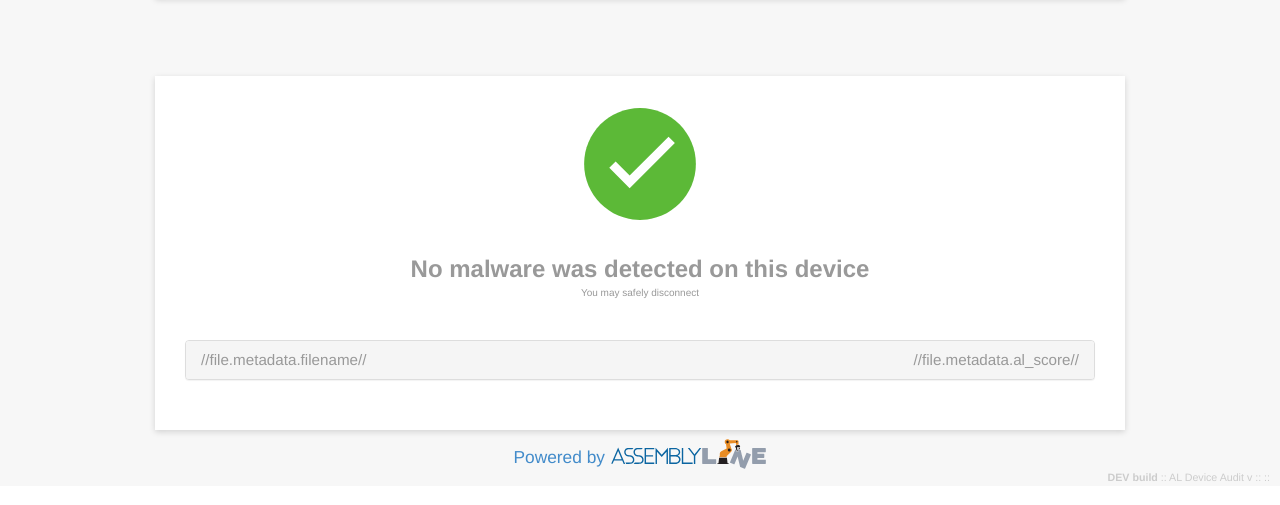
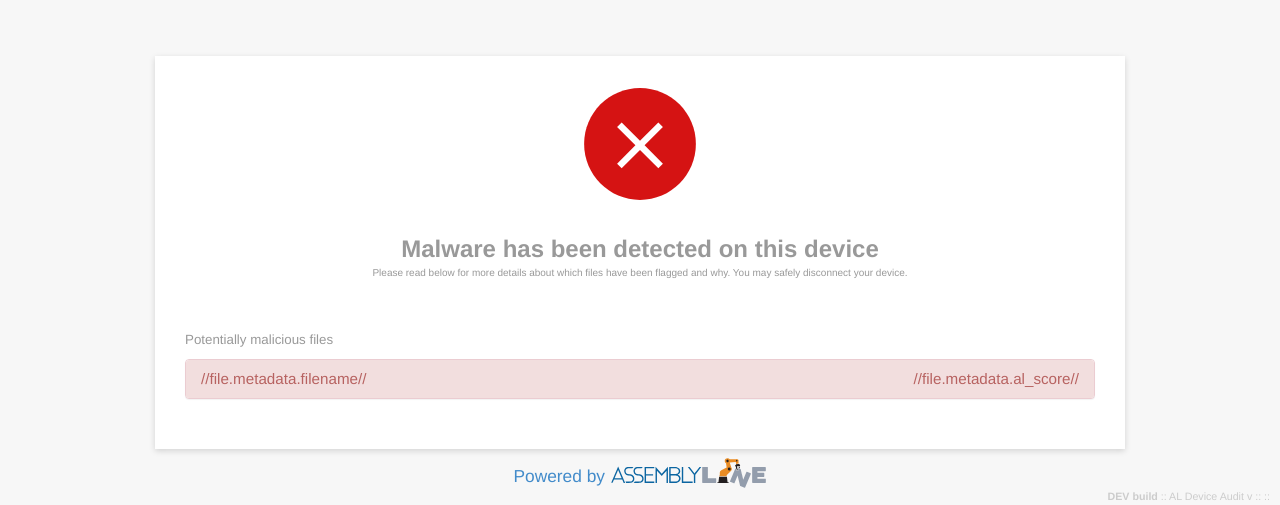
Before and after one commit to RobbieEarle/al_da, a Flask app: page / in a window 1280 px wide. Shown: the part 544-1049 px from the top of the page. Before the commit the page ends 1025 px from the top, so only its background shows below. Run offline with Flask 2, Linux system fonts and the light colour scheme; some libraries are stand-ins or nearby versions.

Commit message:
Created failure screen. Now outputs malicious files separately.

```diff
--- a/ui/app.py
+++ b/ui/app.py
@@ -74,12 +74,22 @@ def to_kiosk(args):
     output = args
 
 
-# Called by scrape_drive.py when all files have been ingested. Argument will be dict containing all ingested file info
-@socketio.on('all_files')
-def to_kiosk(all_files):
-    print json.dumps(all_files)
-    all_files_json = json.dumps(all_files)
-    socketio.emit('all_files', all_files_json)
+# Called by scrape_drive.py when all files have been ingested. Argument will be list containing information on all
+# files that passed the scan. List is JSONified and sent to angular_controller.js
+@socketio.on('pass_files')
+def to_kiosk(pass_files):
+    print json.dumps(pass_files)
+    pass_files_json = json.dumps(pass_files)
+    socketio.emit('pass_files_json', pass_files_json)
+
+
+# Called by scrape_drive.py when all files have been ingested. Argument will be list containing information on all
+# files that did not pass the scan. List is JSONified and sent to angular_controller.js
+@socketio.on('mal_files')
+def to_kiosk(mal_files):
+    print json.dumps(mal_files)
+    mal_files_json = json.dumps(mal_files)
+    socketio.emit('mal_files_json', mal_files_json)
 
 
 # Called by scrape_drive.py to activate an automatic scroll event. Argument contains location to scroll to
--- a/ui/static/css/custom.css
+++ b/ui/static/css/custom.css
@@ -9,7 +9,7 @@
 	animation-fill-mode: forwards;
 }
 
-@media (min-width: 992px){
+@media (min-width: 992px) {
     .user_output_img {
 		width: 16%;
 		animation-fill-mode: forwards;
@@ -21,7 +21,7 @@
 	animation-fill-mode: forwards;
 }
 
-@media (min-width: 992px){
+@media (min-width: 992px) {
     .results_img {
 		width: 16%;
 		animation-fill-mode: forwards;
@@ -66,18 +66,22 @@
     padding-bottom: 40px;
 }
 
-.row{
+.row {
     display: table-row;
 }
 
-.cellHead{
+.cellHead {
     display: table-cell;
     font-size: 95%;
     width:100%;
 }
 
-.cellCollapse{
+.cellCollapse {
     display: table-cell;
     font-size: 85%;
     width:33%;
 }
+
+.mal_file_header {
+    opacity: 0.8;
+}
--- a/ui/static/js/angular_controller.js
+++ b/ui/static/js/angular_controller.js
@@ -126,21 +126,25 @@ app.controller('ResultsController', ['$scope',
 
         // By default the results panel is not shown
         $scope.show_results = true;
+        $scope.show_pass_header = false;
+        $scope.show_mal_header = true;
+        $scope.scan_success = false;
+        $scope.no_files = false;
 
-        $scope.tbl_all_files = [{"alert": {"sid": "21aaa2dc-0c07-4892-aad7-1aaf85c681e6"},
-            "entropy": 3.188721875540867, "md5": "a1ceb4b583d7a7a7f5a17d4cb48bb1b3",
-            "metadata": {"al_score": 0, "filename": "WPSettings.dat",
-                "path": "/home/user/al_ui/imported_files/dev/sdb1/temp_device/System Volume Information/WPSettings.dat",
-                "ts": "2018-06-13T15:52:36.531014Z", "type": "TERMINAL"}, "overrides": {"classification": "U",
-                "deep_scan": false, "description": "[TERMINAL] Inspection of file: WPSettings.dat",
-                "generate_alert": false, "groups": ["ADMIN", "INTERNAL", "USERS"],
-                "ignore_cache": false, "ignore_filtering": false, "max_extracted": 100, "max_supplementary": 100,
+        $scope.tbl_mal_files = [{"alert": {"sid": "4242602c-16b3-4ce7-8f07-e1a0acf5680d"}, "entropy": 7.99979132865562,
+            "md5": "a98d13885e7788529aaaae9e3a7826b1", "metadata": {"al_score": 3010,
+                "filename": "282f5511c4fd43fbea6964ac71dca495.cart",
+                "path": "/home/user/al_ui/imported_files/dev/sdb2/temp_device/282f5511c4fd43fbea6964ac71dca495.cart",
+                "ts": "2018-06-13T19:26:23.960380Z", "type": "TERMINAL"}, "overrides": {"classification": "U",
+                "deep_scan": false, "description": "[TERMINAL] Inspection of file: 282f5511c4fd43fbea6964ac71dca495.cart",
+                "generate_alert": false, "groups": ["ADMIN", "INTERNAL", "USERS"], "ignore_cache": false,
+                "ignore_filtering": false, "max_extracted": 100, "max_supplementary": 100,
                 "notification_queue": "nq-ingest_queue", "notification_threshold": null, "params": {}, "priority": 150,
-                "profile": true, "resubmit_to": [], "scan_key": "67796ccbc4082aca0d2853d30bfb0bcav0",
+                "profile": true, "resubmit_to": [], "scan_key": "3a5272f260593de5f790bba35bf6b355v0",
                 "selected": ["Extraction", "Static Analysis"], "submitter": "admin", "ttl": 1}, "priority": 150,
-            "sha1": "bc6f55eceec05885d317848d6aa83546a4d20ccd",
-            "sha256": "132eba38061e6afab4b530304b2c4ac79821df924c1adeb04b743b0f93741654", "size": 12,
-            "type": "TERMINAL"}];
+            "sha1": "7d142a3c8bebdd40c06a0747c9973036994b8e74",
+            "sha256": "9abfe28034469dc17803dd5565afb86a09851de2df2c8f753832f4f41b756ad6",
+            "size": 902026, "type": "TERMINAL"}];
 
         // ----------
 
@@ -198,13 +202,45 @@ app.controller('ResultsController', ['$scope',
             }
         });
 
-        socket.on('all_files', function(all_files){
-            _.defer(function() {
-                $scope.$apply(function () {
-                    console.log("Received files")
-                    $scope.tbl_all_files = JSON.parse(all_files);
+        socket.on('mal_files_json', function(mal_files){
+            if (!_.isEmpty(mal_files)) {
+                _.defer(function () {
+                    $scope.$apply(function () {
+                        $scope.scan_success = false;
+                        console.log("Parsing mal_files");
+                        console.log(mal_files);
+                        $scope.tbl_mal_files = JSON.parse(mal_files);
+                    });
                 });
-            });
+            }
+            else {
+                _.defer(function() {
+                    $scope.$apply(function () {
+                        $scope.scan_success = true;
+                    });
+                });
+            }
+        });
+
+        socket.on('pass_files_json', function(pass_files){
+            if (!_.isEmpty(pass_files))
+                _.defer(function() {
+                    $scope.$apply(function () {
+                        $scope.no_files = false;
+                        $scope.show_pass_header = true;
+                        $scope.tbl_pass_files = JSON.parse(pass_files);
+                    });
+                });
+            else {
+                _.defer(function () {
+                    $scope.$apply(function () {
+                        $scope.show_pass_header = false;
+                        if ($scope.scan_success)
+                            $scope.no_files = true;
+                    });
+                });
+            }
+
         });
 
         // ----------
--- a/ui/templates/scan.html
+++ b/ui/templates/scan.html
@@ -5,54 +5,101 @@
 {% endblock %}
 {% block js_import %}
 <script type="text/javascript" src="/static/js/socket.io.js"></script>
-<script type="text/javascript" src="/static/js/socket_controller.js"></script>
 <script src="/static/js/angular_controller.js"></script>
 {% endblock %}
 {% block content %}
     <section id="main" role="main">
         <section id="appHeader" class="container container-with-overflow">
+
             <div class="pad">
                 <div class="banner">
                     {% block banner %}<img class="banner_img" src="/static/images/banner.svg">{% endblock %}
                 </div>
             </div>
+
         </section>
         <section id="appBody" class="container container-with-overflow" ng-controller="MainController">
+
             <div class="pad text-center text-muted">
                 <b>Welcome to Assembyline Device Auditor</b>
             </div>
+
             <div class="text-note">
                 //kiosk_header//
             </div>
+
             <div class="user_output" id="device_conn_img">
                 <img class="user_output_img kiosk-img" main_show="show_main" id="user_output_img" src=//kiosk_img//>
                 <textarea class="scrollabletextbox kiosk_txt_hide pad text-muted" id="kiosk_output_txt" readonly>
                     //kiosk_output//
                 </textarea>
             </div>
-            <div class="pad text-center text-muted">
+
+            <!--<div class="pad text-center text-muted">-->
                 <!--//kiosk_status//-->
                 <!--<button ng-click="action()">Scroll Results Page</button>-->
-            </div>
+            <!--</div>-->
+
         </section>
     </section>
+
     <div id="results_scroll_to" class="results_scroll"></div>
     <br />
     <br />
+
     <section id="results" ng-show="show_results" ng-controller="ResultsController">
         <section id="results_body" role="main" class="container container-with-overflow">
+
             <div class="pad text-center text-muted">
-               <img class="results_img" src="/static/images/scrape_pass.svg">
-            </div>
-            <div class="text-muted text-center results-h1">
-                <b>No malware was detected on this device</b>
-            </div>
-            <div class="text-muted text-center results-h2">
-                You may safely disconnect
+               <img class="results_img" src="/static/images/scrape_pass.svg" ng-if="scan_success">
+                <img class="results_img" src="/static/images/scrape_fail.svg" ng-if="!scan_success">
             </div>
 
-            <accordion close-others="true" class="table text-muted table-striped table-clickthrough">
-                <accordion-group ng-repeat="file in tbl_all_files | orderBy : '-metadata.al_score'">
+            <div class="text-muted text-center results-h1">
+                <b ng-if="scan_success">No malware was detected on this device</b>
+                <b ng-if="!scan_success">Malware has been detected on this device</b>
+            </div>
+
+            <div class="text-muted text-center results-h2">
+                <p ng-if="scan_success">You may safely disconnect your device</p>
+                <p ng-if="!scan_success">Please read below for more details about which files have been flagged and
+                why. You may safely disconnect your device.</p>
+            </div>
+
+            <div class="text-muted text-center">
+                <p ng-if="no_files">No files were detected on this device</p>
+            </div>
+
+            <accordion close-others="true" class="table text-muted" ng-if="!scan_success">
+                <p>Potentially malicious files</p>
+                <accordion-group ng-repeat="file in tbl_mal_files | orderBy : '-metadata.al_score'" class="panel-danger">
+
+                    <accordion-heading>
+                        <div class="row mal_file_header">
+                            <div class="cellHead">//file.metadata.filename//</div>
+                            <div class="cellHead text-right">//file.metadata.al_score//</div>
+                        </div>
+                    </accordion-heading>
+
+                    <table class="table text-muted table-striped">
+                        <tbody>
+                            <tr>
+                                <th>Path</th><th>SID</th>
+                            </tr>
+                            <tr>
+                                <td>//file.metadata.path//</td>
+                                <td>//file.alert.sid//</td>
+                            </tr>
+                        </tbody>
+                    </table>
+
+                </accordion-group>
+            </accordion>
+
+            <accordion close-others="true" class="table text-muted">
+                <p ng-if="show_pass_header">Safe files</p>
+                <accordion-group ng-repeat="file in tbl_pass_files | orderBy : '-metadata.al_score'">
+
                     <accordion-heading>
                         <div class="row text-muted">
                             <div class="cellHead">//file.metadata.filename//</div>
@@ -60,7 +107,7 @@
                         </div>
                     </accordion-heading>
 
-                    <table class="table text-muted table-striped table-clickthrough">
+                    <table class="table text-muted table-striped">
                         <tbody>
                             <tr>
                                 <th>Path</th><th>SID</th>
```
Also changed, not shown: ui/static/js/socket_controller.js (deleted, +0 -48 lines).
